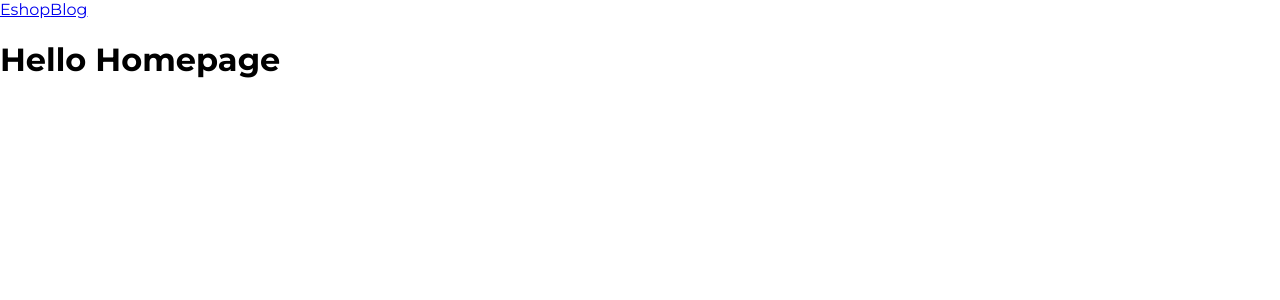
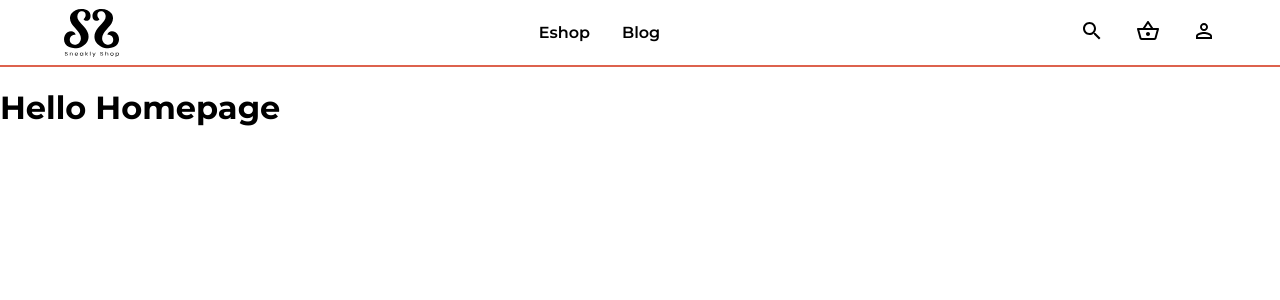
Before and after one commit to figura01/client-sneakers-app, a React (Vite) app: page / in a window 1280 px wide. Shown: the top 300 px of the page. Built offline with nearby package versions, Linux system fonts and the light colour scheme.

Commit message:
navbar and submenu ok

```diff
--- a/package.json
+++ b/package.json
@@ -11,6 +11,7 @@
   "dependencies": {
     "@emotion/react": "^11.10.6",
     "@emotion/styled": "^11.10.6",
+    "@mui/icons-material": "^5.11.11",
     "@mui/material": "^5.11.14",
     "react": "^18.2.0",
     "react-dom": "^18.2.0",
--- a/src/components/Navbar.jsx
+++ b/src/components/Navbar.jsx
@@ -1,13 +1,41 @@
 import { Link } from "react-router-dom";
+import SubMenu from "./SubMenu";
+import Container from "@mui/material/Container";
+import SearchOutlinedIcon from "@mui/icons-material/SearchOutlined";
+import ShoppingBasketOutlinedIcon from "@mui/icons-material/ShoppingBasketOutlined";
+import PersonOutlineOutlinedIcon from "@mui/icons-material/PersonOutlineOutlined";
+import reactLogo from "../assets/logoBlanc.svg";
+import "../styles/Navbar.css";
 
 const Navbar = () => {
   return (
     <nav>
-      <Link to={`shop`}>Eshop</Link>
-      <Link to={`#`}>Blog</Link>
-
+      <Container>
+        <div className="navbar">
+          <img src={reactLogo} alt="logo-brand" width={55} height={65} />
+          <div>
+            <div className="subnav">
+              <div className="subnavbtn">
+                <Link to={`shop`} className="nav-link">
+                  Eshop
+                </Link>
+                <SubMenu />
+              </div>
+            </div>
+            <Link to={`#`} className="nav-link">
+              Blog
+            </Link>
+          </div>
+          <div className="nav-icons">
+            <SearchOutlinedIcon />
+            <ShoppingBasketOutlinedIcon />
+            <PersonOutlineOutlinedIcon />
+          </div>
+        </div>
+      </Container>
     </nav>
   );
 };
 
+
 export default Navbar;
--- /dev/null
+++ b/src/components/SubMenu.jsx
@@ -0,0 +1,19 @@
+import { Link } from "react-router-dom";
+import "../styles/Navbar.css";
+
+const SubMenu = () => {
+  return (
+    <div className="subnav-content">
+      <div className="flex-subnav-link">
+        <Link to={`#`}>Pour Elle</Link>
+        <Link to={`#`}>Pour Lui</Link>
+        <Link to={`#`}>Les Kids</Link>
+        <Link to={`#`}>Les Kids</Link>
+        <Link to={`#`}>Running</Link>
+        <Link to={`#`}>Les Accessoires</Link>
+      </div>
+    </div>
+  );
+};
+
+export default SubMenu;
--- a/src/index.css
+++ b/src/index.css
@@ -9,6 +9,11 @@ body {
   font-family: 'Montserrat'
 }
 
+a {
+  text-decoration: none;
+  color: unset;
+}
+
 .App {
   display: flex;
   justify-content: center;
--- /dev/null
+++ b/src/styles/Navbar.css
@@ -0,0 +1,97 @@
+nav {
+  border-bottom: 2px solid #DD624E;
+}
+
+.nav-link {
+  font-weight: 600;
+}
+
+.nav-link:first-child:hover {
+  background-color:#DD624E;
+}
+
+.nav-link:last-child:hover {
+  color:#DD624E;
+}
+
+
+.nav-icons svg:not(:last-child) {
+  margin-right: 2rem;
+}
+
+.nav-icons svg:hover {
+  color: #DD624E;
+}
+
+
+ /* The navigation menu */
+.navbar {
+  overflow: hidden;
+  display: flex;
+  justify-content: space-between;
+  align-items: center;
+}
+
+/* Navigation links */
+.navbar a {
+  float: left;
+  color: black;
+  text-align: center;
+  padding: 22px 16px;
+}
+
+/* The subnavigation menu */
+.subnav {
+  float: left;
+  overflow: hidden;
+}
+
+/* Subnav button */
+.subnav .subnavbtn {
+  border: none;
+  outline: none;
+  background-color: inherit;
+  font-family: inherit;
+  margin: 0;
+}
+
+
+/* Style the subnav content - positioned absolute */
+.subnav-content {
+  /* transform: scale(0); */
+  display: none;
+  position: absolute;
+  left: 0;
+  top: 9%;
+  background-color: #DD624E;
+  width: 100%;
+  z-index: 1;
+}
+
+/* Style the subnav links */
+.subnav-content a {
+  float: left;
+  color: black;
+}
+
+/* Add a grey background color on hover */
+.subnav-content a:hover {
+  font-weight: bold;
+}
+
+ /* When you move the mouse over the subnav container, open the subnav content */
+.subnav:hover .subnav-content {
+  /* transition: 1.5s; */
+  /* transform: none; */
+  display: block;
+}
+
+.subnav:hover .nav-link {
+  background-color: #DD624E;
+}
+
+.flex-subnav-link {
+  display: flex;
+  justify-content: center;
+  align-items: center;
+}
```
Also changed, not shown: src/assets/logoBlanc.svg (added), 1 other file (tests, documents, lock files or other folders).
